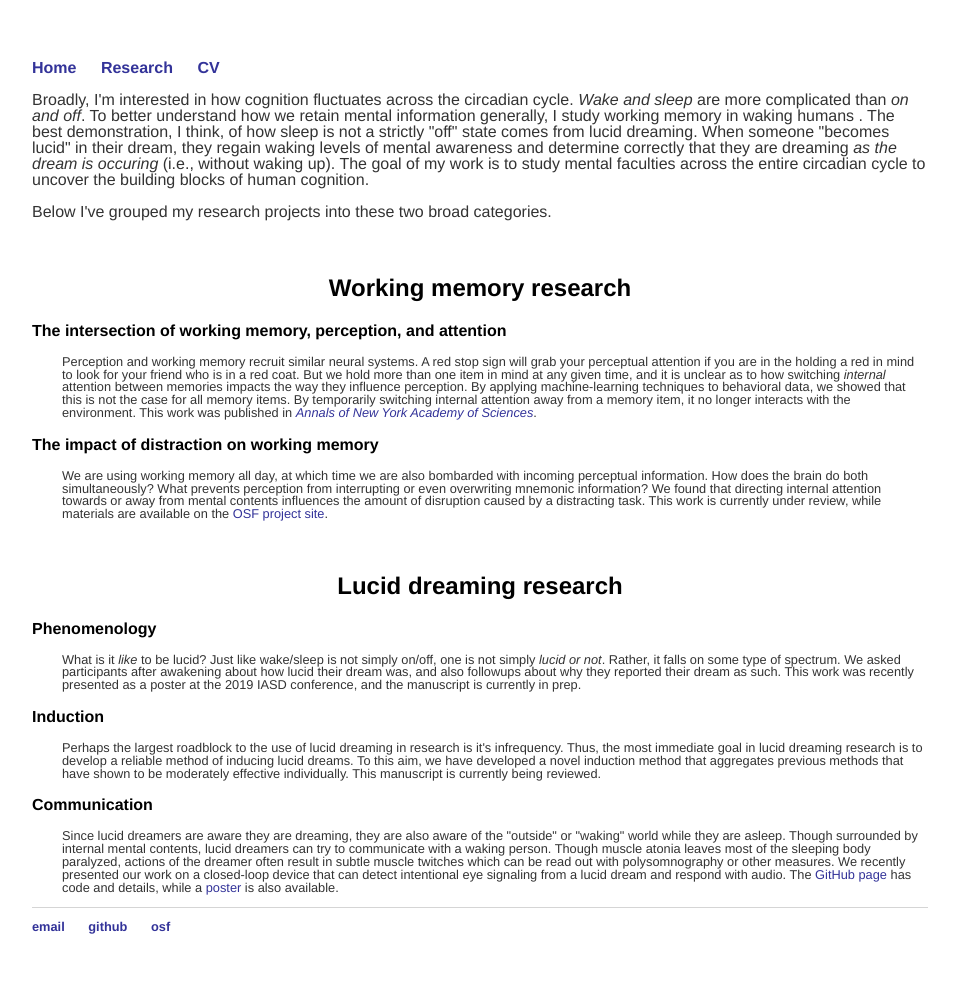
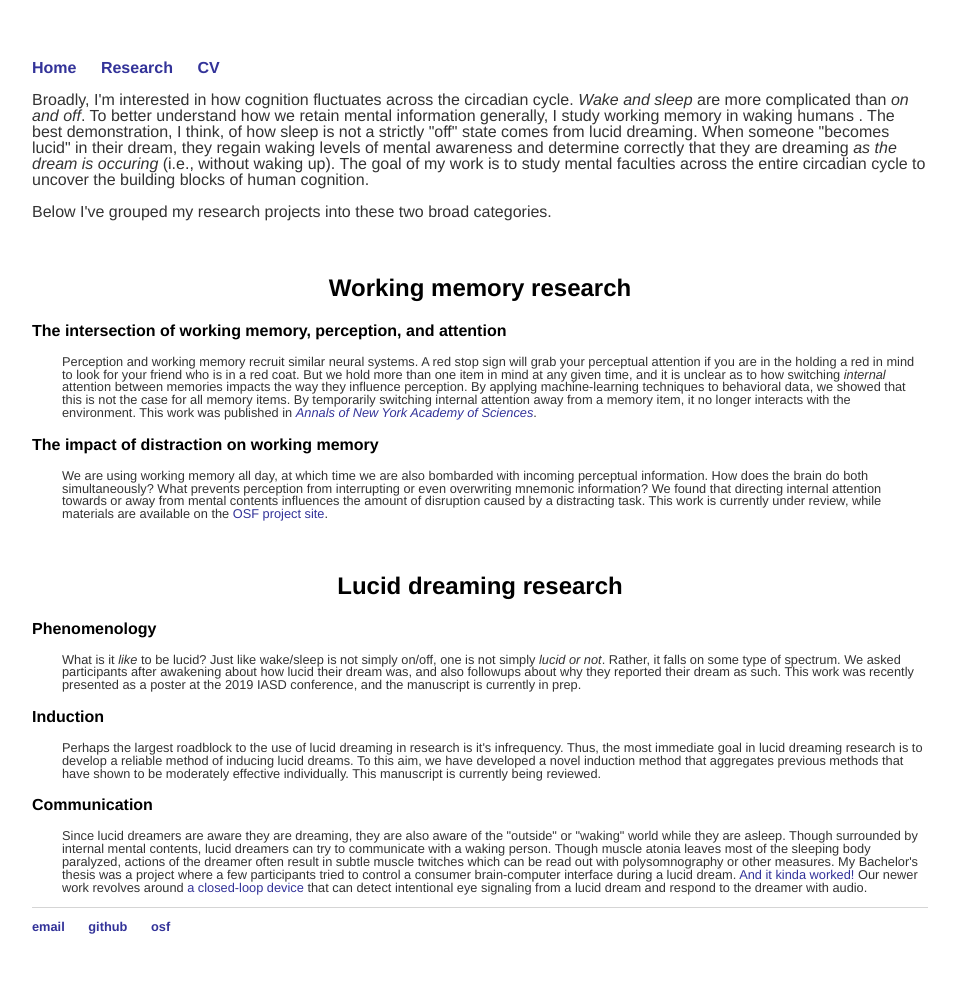
Before and after one commit to remrama/remrama.github.io, a Jekyll site: the page built from research/index.html, in a window 1280 px wide. Shown: the whole page, without its empty margins (160-1116 px from the left). Built offline with Jekyll 4.4.1, drawn with Linux system fonts in a browser that asks for light colours.

Commit message:
link to epoc proj

```diff
--- a/research/index.html
+++ b/research/index.html
@@ -42,7 +42,7 @@ title: Remy's research
 
     <h3>Communication</h3>
     <p class="tab">
-        Since lucid dreamers are aware they are dreaming, they are also aware of the "outside" or "waking" world while they are asleep. Though surrounded by internal mental contents, lucid dreamers can try to communicate with a waking person. Though muscle atonia leaves most of the sleeping body paralyzed, actions of the dreamer often result in subtle muscle twitches which can be read out with polysomnography or other measures. We recently presented our work on a closed-loop device that can detect intentional eye signaling from a lucid dream and respond with audio. The <a href="https://github.com/remrama/flicker">GitHub page</a> has code and details, while a <a href="https://osf.io/vtbjn/">poster</a> is also available.
+        Since lucid dreamers are aware they are dreaming, they are also aware of the "outside" or "waking" world while they are asleep. Though surrounded by internal mental contents, lucid dreamers can try to communicate with a waking person. Though muscle atonia leaves most of the sleeping body paralyzed, actions of the dreamer often result in subtle muscle twitches which can be read out with polysomnography or other measures. My Bachelor's thesis was a project where a few participants tried to control a consumer brain-computer interface during a lucid dream. <a href="https://osf.io/mr7hf/">And it kinda worked!</a> Our newer work revolves around <a href="https://github.com/remrama/flicker">a closed-loop device</a> that can detect intentional eye signaling from a lucid dream and respond to the dreamer with audio.
     </p>
 
 </div>
```
